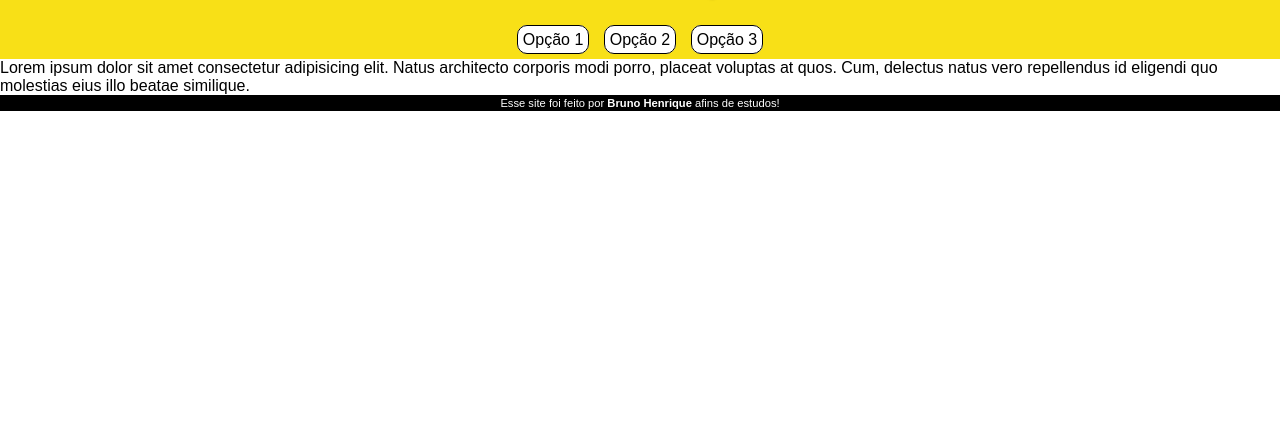
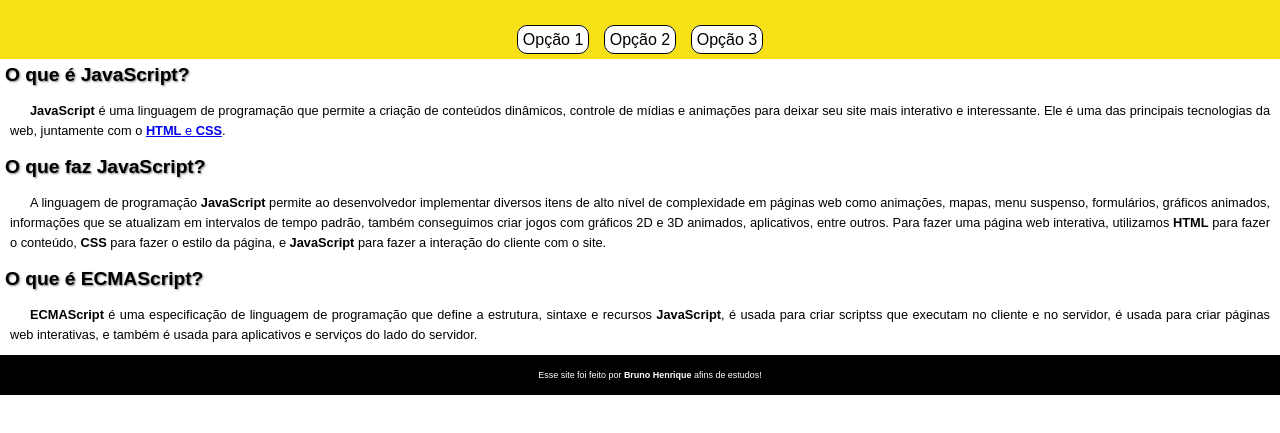
Before and after one commit to brunohas/javascript, a plain HTML site: page index.html in a window 1280 px wide. Shown: the part 61-494 px from the top of the page. Drawn offline with Linux system fonts and the light colour scheme.

Commit message:
update primeira pagina

```diff
--- a/estilos/mobile.css
+++ b/estilos/mobile.css
@@ -9,7 +9,6 @@
     padding: 0px;
     margin: 0px;
     font-family: Arial, Helvetica, sans-serif;
-    font-size: 1em;
 }
 
 header {
@@ -49,10 +48,27 @@ menu > a:hover {
     transition: 0.2s linear;
 }
 
+h2 {
+    font-size: 1.2em;
+    text-shadow: 1px 1px 2px rgba(0, 0, 0, 0.5);
+    padding: 5px;
+}
+
+p {
+    text-align: justify;
+    font-size: 0.8em;
+    text-indent: 20px;
+    line-height: 20px;
+    padding: 10px;
+}
+
 footer {
+    font-size: 0.7em;
     color: white;
     background-color: black;
     text-align: center;
-    font-size: 0.7em;
-    padding: 2px;
 }
+
+footer > p {
+    text-align: center;
+}
--- a/index.html
+++ b/index.html
@@ -17,7 +17,18 @@
         </menu>
     </header>
     <main>
-        <p>Lorem ipsum dolor sit amet consectetur adipisicing elit. Natus architecto corporis modi porro, placeat voluptas at quos. Cum, delectus natus vero repellendus id eligendi quo molestias eius illo beatae similique.</p>
+        <h2>O que é JavaScript?</h2>
+        <p>
+            <strong>JavaScript</strong> é uma linguagem de programação que permite a criação de conteúdos dinâmicos, controle de mídias e animações para deixar seu site mais interativo e interessante. Ele é uma das principais tecnologias da web, juntamente com o <a href="https://brunohas.github.io/html-css/index.html" rel="external" target="_blank"><strong>HTML</strong> e <strong>CSS</strong></a>.
+        </p>
+        <h2>O que faz JavaScript?</h2>
+        <p>
+            A linguagem de programação <strong>JavaScript</strong> permite ao desenvolvedor implementar diversos itens de alto nível de complexidade em páginas web como animações, mapas, menu suspenso, formulários, gráficos animados, informações que se atualizam em intervalos de tempo padrão, também conseguimos criar jogos com gráficos 2D e 3D animados, aplicativos, entre outros. Para fazer uma página web interativa, utilizamos <strong>HTML</strong> para fazer o conteúdo, <strong>CSS</strong> para fazer o estilo da página, e <strong>JavaScript</strong> para fazer a interação do cliente com o site.
+        </p>
+        <h2>O que é ECMAScript?</h2>
+        <p>
+            <strong>ECMAScript</strong> é uma especificação de linguagem de programação que define a estrutura, sintaxe e recursos <strong>JavaScript</strong>, é usada para criar scriptss que executam no cliente e no servidor, é usada para criar páginas web interativas, e também é usada para aplicativos e serviços do lado do servidor.
+        </p>
     </main>
     <footer>
         <p>
```
